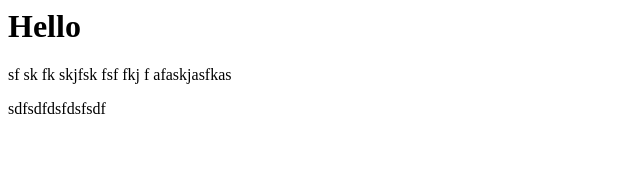
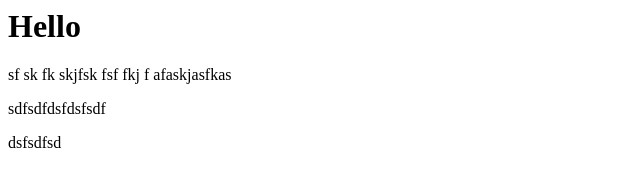
Before and after one commit to ALLUPATI-CHAKRADHAR-PATRO/testing, a plain HTML site: page index.html in a window 1280 px wide. Shown: the full height of the page, 0-640 px from the left. Drawn offline with Linux system fonts and the light colour scheme.

Commit message:
Update index.html

```diff
--- a/index.html
+++ b/index.html
@@ -3,5 +3,6 @@
 <h1>Hello</h1>
 <p> sf sk fk skjfsk fsf fkj f afaskjasfkas
   <p> sdfsdfdsfdsfsdf</p>
+  <p>dsfsdfsd</p>
 </body>
 </html>
```
